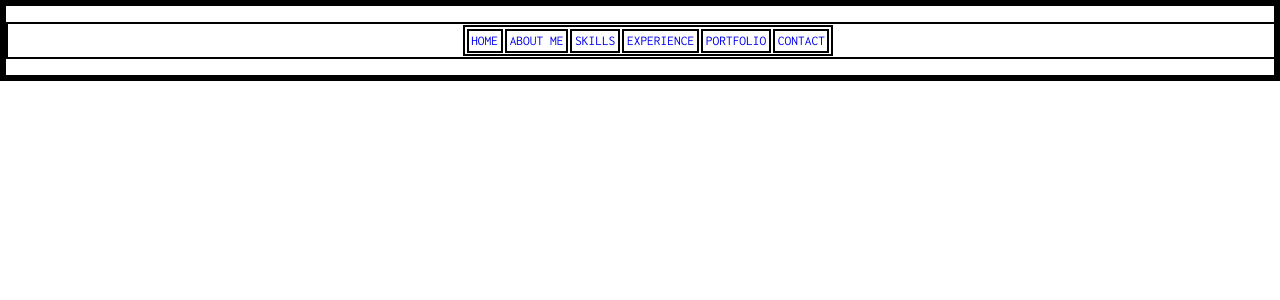
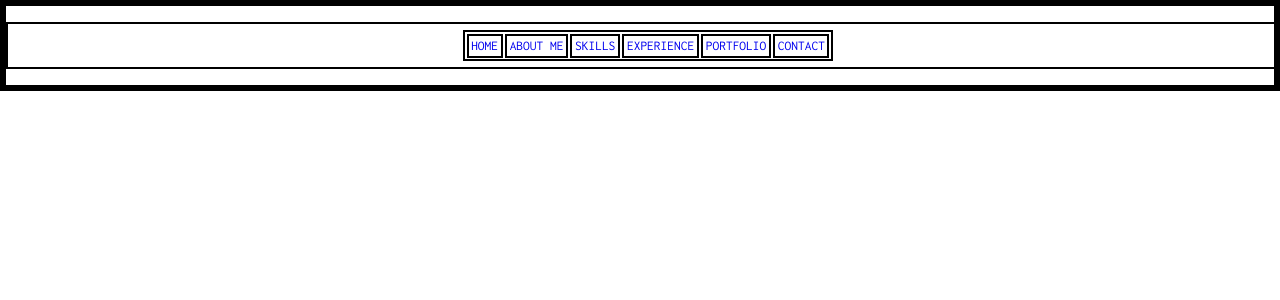
Before and after one commit to gregdusek/my-portfolio, a React (Create React App) app: page / in a window 1280 px wide. Shown: the top 300 px of the page. Built offline with nearby package versions, Linux system fonts and the light colour scheme.

Commit message:
Updated styling

```diff
--- a/src/Components/Navbar/styles.css
+++ b/src/Components/Navbar/styles.css
@@ -6,7 +6,7 @@
     justify-content: center;
     width: auto;
     height: auto;
-    margin: .10vw .10vw .10vw .10vw;
+    margin: .50vw .50vw .50vw .50vw;
 }
 
 .nav-link {
```
